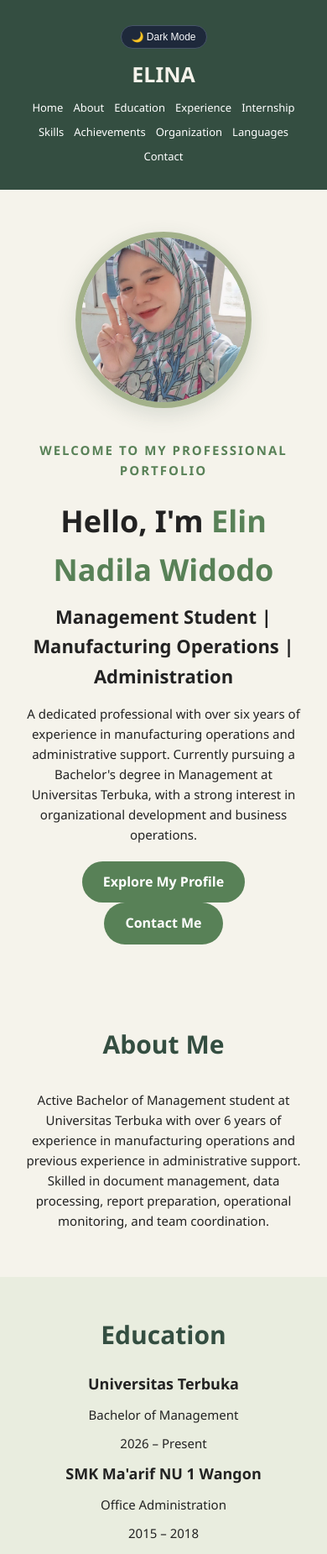
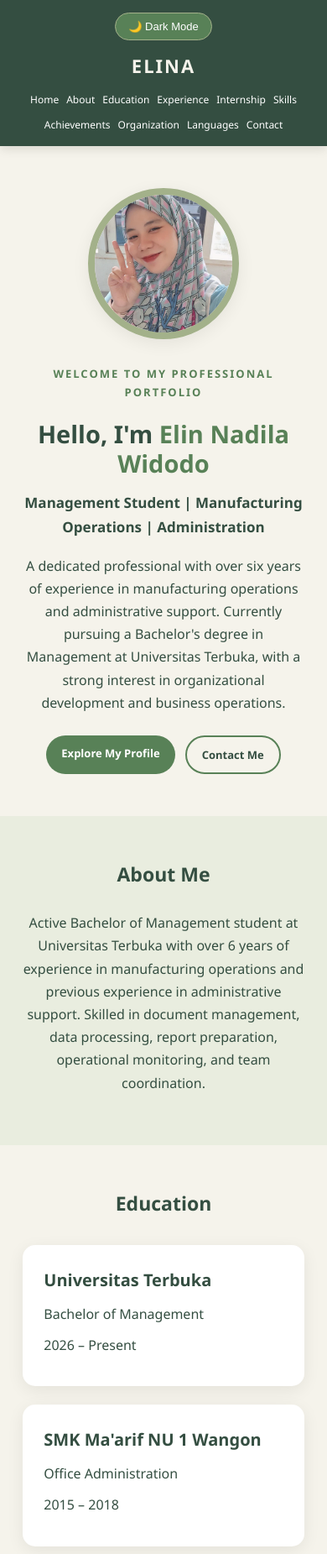
Before and after one commit to elinadila/elina-portofolio, a plain HTML site: page index.html in a window 390 px wide. Shown: the top 1851 px of the page at 84% size. Drawn offline with Linux system fonts and the light colour scheme.

Commit message:
Update style.css

```diff
--- a/style.css
+++ b/style.css
@@ -1,5 +1,19 @@
 
-/* RESET */
+/* =====================================
+   1. GLOBAL SETTINGS
+===================================== */
+
+:root {
+    --primary: #344e41;
+    --secondary: #588157;
+    --sage: #a3b18a;
+    --cream: #f5f3eb;
+    --light: #e9eddf;
+    --white: #ffffff;
+    --text: #344e41;
+    --shadow: 0 5px 20px rgba(0, 0, 0, 0.07);
+}
+
 * {
     margin: 0;
     padding: 0;
@@ -7,153 +21,324 @@
     scroll-behavior: smooth;
 }
 
-/* WARNA DAN FONT DASAR */
-body {
-    background-color: #F5F3EB;
-    color: #344E41;
-    font-family: Arial, sans-serif;
-    line-height: 1.7;
+html {
+    scroll-padding-top: 100px;
 }
 
-/* NAVIGASI */
+body {
+    font-family: 'Segoe UI', Arial, sans-serif;
+    background: var(--cream);
+    color: var(--text);
+    line-height: 1.7;
+    overflow-x: hidden;
+    transition: background 0.3s, color 0.3s;
+}
+
+img {
+    max-width: 100%;
+}
+
+/* =====================================
+   2. HEADER & NAVIGATION
+===================================== */
+
 header {
-    background-color: #344E41;
-    padding: 20px 8%;
+    background: var(--primary);
+    padding: 15px 7%;
+    position: sticky;
+    top: 0;
+    z-index: 1000;
+    box-shadow: 0 3px 12px rgba(0,0,0,0.12);
 }
 
 .navbar {
     display: flex;
+    align-items: center;
     justify-content: space-between;
-    align-items: center;
+    flex-wrap: wrap;
+    gap: 15px;
 }
 
 .logo {
-    color: #F5F3EB;
+    color: var(--cream);
     font-size: 25px;
-    font-weight: bold;
+    font-weight: 700;
     text-decoration: none;
+    letter-spacing: 2px;
 }
 
 .nav-links {
     display: flex;
-    gap: 25px;
+    align-items: center;
+    justify-content: center;
+    flex-wrap: wrap;
+    gap: 18px;
 }
 
 .nav-links a {
-    color: white;
+    color: var(--white);
+    font-size: 14px;
     text-decoration: none;
-    font-size: 15px;
+    transition: color 0.3s;
 }
 
 .nav-links a:hover {
-    color: #D6C7A1;
+    color: var(--sage);
 }
 
-/* HERO SECTION */
+/* DARK MODE BUTTON */
+
+#theme-toggle {
+    background: var(--secondary);
+    color: white;
+    border: 1px solid var(--sage);
+    padding: 8px 15px;
+    border-radius: 25px;
+    cursor: pointer;
+    font-size: 13px;
+}
+
+#theme-toggle:hover {
+    background: var(--sage);
+    color: var(--primary);
+}
+
+/* =====================================
+   3. HOME / HERO SECTION
+===================================== */
+
 .hero {
-    min-height: 520px;
+    width: 100%;
+    max-width: 1250px;
+    min-height: 580px;
+    margin: auto;
+    padding: 75px 8%;
     display: flex;
     align-items: center;
     justify-content: center;
-    gap: 65px;
-    padding: 70px 10%;
+    gap: 70px;
+}
+
+.hero-image {
+    flex: 0 0 280px;
+    display: flex;
+    justify-content: center;
+    align-items: center;
 }
 
 .foto-profil {
-    width: 270px;
-    height: 270px;
+    display: block;
+    width: 280px;
+    height: 280px;
     object-fit: cover;
+    object-position: center;
     border-radius: 50%;
-    border: 7px solid #A3B18A;
-    box-shadow: 0 8px 25px rgba(52, 78, 65, 0.15);
+    border: 8px solid var(--sage);
+    box-shadow: var(--shadow);
 }
 
 .hero-text {
-    max-width: 550px;
+    flex: 1;
+    max-width: 600px;
 }
 
 .greeting {
-    color: #588157;
-    font-weight: bold;
+    color: var(--secondary);
+    font-size: 13px;
+    font-weight: 700;
     letter-spacing: 2px;
-    font-size: 13px;
+    margin-bottom: 12px;
 }
 
 .hero-text h1 {
-    font-size: 48px;
-    margin: 10px 0;
+    font-size: 46px;
+    line-height: 1.2;
+    margin-bottom: 15px;
 }
 
 .hero-text h1 span {
-    color: #588157;
+    color: var(--secondary);
 }
 
 .hero-text h2 {
-    font-size: 22px;
-    margin-bottom: 15px;
+    font-size: 21px;
+    font-weight: 600;
+    margin-bottom: 18px;
 }
 
 .hero-text p {
-    margin-bottom: 20px;
+    margin-bottom: 22px;
 }
 
-/* TOMBOL */
+/* =====================================
+   4. BUTTONS
+===================================== */
+
+.hero-buttons {
+    display: flex;
+    flex-wrap: wrap;
+    gap: 12px;
+    margin-top: 25px;
+}
+
 .button {
     display: inline-block;
-    background-color: #588157;
+    background: var(--secondary);
     color: white;
-    padding: 12px 25px;
+    padding: 12px 24px;
     border-radius: 30px;
     text-decoration: none;
-    font-weight: bold;
+    font-size: 14px;
+    font-weight: 600;
+    transition: 0.3s;
 }
 
 .button:hover {
-    background-color: #344E41;
+    background: var(--primary);
+    transform: translateY(-3px);
 }
 
-/* BAGIAN KONTEN */
+.button-outline {
+    background: transparent;
+    color: var(--primary);
+    border: 2px solid var(--secondary);
+}
+
+.button-outline:hover {
+    background: var(--secondary);
+    color: white;
+}
+
+/* =====================================
+   5. GENERAL CONTENT SECTIONS
+===================================== */
+
 .content-section {
-    padding: 65px 10%;
+    width: 100%;
+    padding: 75px 8%;
     text-align: center;
 }
 
-.content-section:nth-child(odd) {
-    background-color: #E9EDDF;
+.content-section:nth-of-type(even) {
+    background: var(--light);
 }
 
 .content-section h2 {
+    color: var(--primary);
     font-size: 30px;
-    margin-bottom: 20px;
-    color: #344E41;
+    margin-bottom: 25px;
+    font-weight: 700;
+}
+
+.content-section h3 {
+    color: var(--primary);
+    font-size: 20px;
+    margin-bottom: 8px;
+}
+
+.content-section h4 {
+    font-size: 16px;
+    margin-bottom: 8px;
 }
 
 .content-section p {
-    max-width: 750px;
+    max-width: 800px;
     margin: 10px auto;
 }
 
-/* KEAHLIAN */
+.subheading {
+    margin-top: 45px;
+}
+
+/* =====================================
+   6. EXPERIENCE & INFORMATION CARDS
+===================================== */
+
+.info-container,
+.cards-container,
+.experience-container {
+    display: flex;
+    justify-content: center;
+    align-items: stretch;
+    flex-wrap: wrap;
+    gap: 22px;
+    max-width: 1100px;
+    margin: 30px auto;
+}
+
+.info-card,
+.experience-item,
+.internship-item,
+.item-cv,
+.card {
+    flex: 1 1 280px;
+    max-width: 420px;
+    padding: 25px;
+    background: var(--white);
+    border-radius: 15px;
+    box-shadow: var(--shadow);
+    text-align: left;
+    transition: transform 0.3s, box-shadow 0.3s;
+}
+
+.info-card:hover,
+.experience-item:hover,
+.internship-item:hover,
+.item-cv:hover,
+.card:hover {
+    transform: translateY(-5px);
+    box-shadow: 0 9px 25px rgba(0,0,0,0.12);
+}
+
+.info-card ul,
+.experience-item ul,
+.internship-item ul {
+    padding-left: 22px;
+    margin-top: 12px;
+}
+
+.info-card li,
+.experience-item li,
+.internship-item li {
+    margin-bottom: 8px;
+    font-size: 14px;
+}
+
+/* =====================================
+   7. SKILLS
+===================================== */
+
 .skills-container {
     display: flex;
     justify-content: center;
     flex-wrap: wrap;
-    gap: 20px;
-    margin-top: 25px;
+    gap: 15px;
+    max-width: 1000px;
+    margin: 30px auto;
 }
 
 .skill-card {
-    background-color: white;
-    padding: 22px 30px;
+    background: var(--white);
+    color: var(--secondary);
+    padding: 15px 23px;
     border-radius: 12px;
-    box-shadow: 0 4px 12px rgba(0,0,0,0.06);
-    font-weight: bold;
-    color: #588157;
+    font-weight: 600;
+    box-shadow: var(--shadow);
+    transition: 0.3s;
 }
 
-/* LINK KONTAK */
+.skill-card:hover {
+    background: var(--secondary);
+    color: white;
+    transform: translateY(-4px);
+}
+
+/* =====================================
+   8. LINKS
+===================================== */
+
 .content-section a {
-    color: #588157;
+    color: var(--secondary);
     text-decoration: none;
 }
 
@@ -161,38 +346,145 @@ header {
     text-decoration: underline;
 }
 
-/* FOOTER */
+/* =====================================
+   9. CONTACT
+===================================== */
+
+#contact p {
+    margin: 12px auto;
+}
+
+/* =====================================
+   10. FOOTER
+===================================== */
+
 footer {
-    background-color: #344E41;
+    background: var(--primary);
     color: white;
     text-align: center;
-    padding: 22px;
+    padding: 25px 15px;
     font-size: 14px;
 }
 
-/* RESPONSIVE UNTUK HP */
+footer p {
+    margin: 5px 0;
+}
+
+/* =====================================
+   11. DARK MODE
+===================================== */
+
+body.dark-mode {
+    --cream: #0f172a;
+    --light: #1e293b;
+    --white: #263449;
+    --primary: #cbd5e1;
+    --secondary: #a3b18a;
+    --text: #e2e8f0;
+    --sage: #647a60;
+    background: #0f172a;
+    color: #e2e8f0;
+}
+
+body.dark-mode header,
+body.dark-mode footer {
+    background: #111827;
+}
+
+body.dark-mode .content-section h2,
+body.dark-mode .content-section h3,
+body.dark-mode .content-section h4,
+body.dark-mode .hero-text h1,
+body.dark-mode .hero-text h2 {
+    color: #e2e8f0;
+}
+
+body.dark-mode .button-outline {
+    color: #e2e8f0;
+}
+
+body.dark-mode .info-card,
+body.dark-mode .experience-item,
+body.dark-mode .internship-item,
+body.dark-mode .item-cv,
+body.dark-mode .card,
+body.dark-mode .skill-card {
+    background: #1e293b;
+    color: #e2e8f0;
+}
+
+body.dark-mode .info-card h3,
+body.dark-mode .experience-item h3,
+body.dark-mode .internship-item h3 {
+    color: #a3b18a;
+}
+
+/* =====================================
+   12. TABLET RESPONSIVE
+===================================== */
+
+@media (max-width: 900px) {
+
+    .navbar {
+        justify-content: center;
+    }
+
+    .hero {
+        gap: 35px;
+        padding: 60px 6%;
+    }
+
+    .foto-profil {
+        width: 230px;
+        height: 230px;
+    }
+
+    .hero-image {
+        flex-basis: 230px;
+    }
+
+    .hero-text h1 {
+        font-size: 36px;
+    }
+
+    .hero-text h2 {
+        font-size: 18px;
+    }
+}
+
+/* =====================================
+   13. MOBILE RESPONSIVE
+===================================== */
+
 @media (max-width: 768px) {
 
     header {
-        padding: 18px 5%;
+        padding: 15px 5%;
     }
 
     .navbar {
         flex-direction: column;
-        gap: 15px;
+        gap: 12px;
     }
 
     .nav-links {
-        gap: 15px;
-        flex-wrap: wrap;
-        justify-content: center;
+        gap: 10px 15px;
+    }
+
+    .nav-links a {
+        font-size: 13px;
     }
 
     .hero {
         flex-direction: column;
         text-align: center;
+        min-height: auto;
         padding: 50px 7%;
         gap: 30px;
+    }
+
+    .hero-image {
+        flex: none;
     }
 
     .foto-profil {
@@ -200,304 +492,73 @@ footer {
         height: 210px;
     }
 
+    .hero-text {
+        width: 100%;
+    }
+
     .hero-text h1 {
-        font-size: 36px;
+        font-size: 34px;
+    }
+
+    .hero-text h2 {
+        font-size: 17px;
+    }
+
+    .hero-buttons {
+        justify-content: center;
     }
 
     .content-section {
-        padding: 45px 7%;
-    }
+        padding: 50px 7%;
     }
 
-/* SUBHEADING */
-.subheading {
-    margin-top: 50px;
+    .content-section h2 {
+        font-size: 26px;
     }
 
-/* EXPERIENCE LIST */
-.info-card ul {
-    padding-left: 20px;
-    margin-top: 15px;
-    text-align: left;
-}
-
-.info-card li {
-    font-size: 13px;
-    margin-bottom: 10px;
-    line-height: 1.6;
-}
-
-/* CARD RESPONSIVE */
-.info-card {
-    flex: 1 1 280px;
-    max-width: 380px;
-}
-
-/* NAVIGATION RESPONSIVE */
-.nav-links {
-    flex-wrap: wrap;
-    justify-content: center;
-}
-
-@media (max-width: 768px) {
-    .nav-links {
-        gap: 12px;
-    }
-
-    .nav-links a {
-        font-size: 13px;
-    }
-}
-/* Mencegah halaman melebar ke samping */
-html, body {
-    max-width: 100%;
-    overflow-x: hidden;
-    box-sizing: border-box;
-}
-
-*, *::before, *::after {
-    box-sizing: inherit;
-}
-
-/* Merapikan menu navigasi agar pas di layar laptop */
-.navbar {
-    display: flex;
-    align-items: center;
-    justify-content: space-between;
-    flex-wrap: wrap;
-    padding: 15px 5%;
-    gap: 15px;
-}
-
-.nav-links {
-    display: flex;
-    flex-wrap: wrap;
-    gap: 14px;
-}
-
-.nav-links a {
-    font-size: 14px;
-}
-
-/* Penyesuaian otomatis untuk layar HP / tablet (di bawah 768px) */
-@media (max-width: 768px) {
-    .navbar {
-        flex-direction: column;
-        text-align: center;
-    }
-
-    .nav-links {
-        justify-content: center;
-        gap: 10px;
-    }
-}
-/* Memastikan semua bagian utama ikut berubah gelap */
-body.dark-mode,
-body.dark-mode main,
-body.dark-mode section,
-body.dark-mode .hero,
-body.dark-mode .hero-section {
-    background-color: #0f172a !important;
-    background: #0f172a !important;
-    color: #f1f5f9 !important;
-}
-
-body.dark-mode h1,
-body.dark-mode h2,
-body.dark-mode h3,
-body.dark-mode p,
-body.dark-mode span,
-body.dark-mode li {
-    color: #f1f5f9 !important;
-}
-
-body.dark-mode .skill-card,
-body.dark-mode .card {
-    background-color: #1e293b !important;
-    color: #e2e8f0 !important;
-    border-color: #334155 !important;
-}
-#theme-toggle {
-    background-color: #1e293b;
-    color: #f8fafc;
-    border: 1px solid #475569;
-    padding: 6px 12px;
-    border-radius: 20px;
-    cursor: pointer;
-    font-size: 13px;
-    font-weight: 500;
-}
-
-#theme-toggle:hover {
-    background-color: #334155;
-}
-/* Menengahkan setiap section dan membatasi lebarnya agar rapi */
-section {
-    max-width: 850px;
-    margin: 0 auto;
-    padding: 60px 20px;
-    display: flex;
-    flex-direction: column;
-    align-items: center;
-}
-
-/* Memastikan judul section (seperti Internship Experience) berada di tengah */
-section h2 {
-    text-align: center;
-    width: 100%;
-    margin-bottom: 30px;
-}
-
-/* Menengahkan kotak/item pengalaman kerja & magang */
+    .info-card,
     .experience-item,
     .internship-item,
     .item-cv,
     .card {
-    width: 100%;
-    max-width: 650px;
-    margin: 0 auto 25px auto;
-    text-align: center;
+        max-width: 100%;
+        flex-basis: 100%;
+    }
 }
 
-/* Merapikan daftar poin (bullet list) agar tetap sejajar dan enak dibaca di tengah */
-section ul {
-    display: inline-block;
-    text-align: left;
-    margin: 15px auto 0 auto;
-    padding-left: 20px;
-}
-/* Menyamakan font utama untuk seluruh halaman */
-body {
-  font-family: Arial, Helvetica, sans-serif; /* Sesuaikan dengan font yang Anda pakai */
-  color: #333;
-}
+/* =====================================
+   14. SMALL MOBILE
+===================================== */
 
-/* Mengatur judul utama bagian (Work Experience) */
-#experience h2, .experience-section h2 {
-  font-size: 28px;
-  font-weight: 700;
-  text-align: center;
-  margin-bottom: 24px;
-}
+@media (max-width: 450px) {
 
-/* Mengatur nama perusahaan/instansi */
-#experience h3, .experience-section h3 {
-  font-size: 20px;
-  font-weight: 700;
-  margin-bottom: 4px;
-}
-
-/* Mengatur jabatan/posisi */
-#experience h4, .experience-section h4 {
-  font-size: 16px;
-  font-weight: 600;
-  color: #444;
-  margin-bottom: 4px;
-}
-
-/* Mengatur periode tahun dan daftar deskripsi pekerjaan */
-#experience p, #experience li,
-.experience-section p, .experience-section li {
-  font-size: 15px;
-  font-weight: 400;
-  line-height: 1.6;
-}
-/* Terapkan ke seluruh elemen di semua bagian (About, Education, Work, Internship) */
-body {
-  font-family: 'Segoe UI', Arial, sans-serif;
-  color: #222;
-  line-height: 1.6;
-}
-
-/* Semua judul bagian utama (About Me, Work Experience, Internship Experience) */
-section h2 {
-  font-size: 28px;
-  font-weight: 700;
-  text-align: center;
-  margin-bottom: 24px;
-}
-
-/* Semua nama instansi/perusahaan/sekolah */
-section h3 {
-  font-size: 20px;
-  font-weight: 700;
-  margin-bottom: 6px;
-}
-
-/* Semua jabatan/posisi/jurusan */
-section h4 {
-  font-size: 16px;
-  font-weight: 600;
-  color: #444;
-  margin-bottom: 4px;
-}
-
-/* Semua paragraf, periode tahun, dan daftar poin (bullet points) */
-section p,
-section li {
-  font-size: 16px !important; /* !important memastikan tidak tertimpa gaya lain */
-  font-weight: 400;
-}
-/* 1. Pengaturan Global agar tidak ada elemen yang terpotong ke samping */
-* {
-  box-sizing: border-box;
-}
-
-body {
-  margin: 0;
-  padding: 0;
-  overflow-x: hidden;
-}
-
-section {
-  max-width: 850px;
-  margin: 0 auto;
-  padding: 40px 24px;
-}
-
-/* 2. Penyesuaian Khusus Tampilan Layar HP (lebar maksimal 768px) */
-@media (max-width: 768px) {
-  /* Merapikan Navbar di layar HP agar menu tidak bertumpuk */
-  .navbar {
-    display: flex;
-    flex-direction: column;
-    align-items: center;
-    padding: 12px 16px;
-    gap: 10px;
+    .logo {
+        font-size: 22px;
     }
 
     .nav-links {
-    display: flex;
-    flex-wrap: wrap; /* Menu otomatis turun ke baris bawah jika layar sempit */
-    justify-content: center;
-    gap: 8px 12px;
+        gap: 9px;
     }
 
     .nav-links a {
+        font-size: 12px;
+    }
+
+    .hero-text h1 {
+        font-size: 29px;
+    }
+
+    .foto-profil {
+        width: 180px;
+        height: 180px;
+    }
+
+    .content-section h2 {
+        font-size: 23px;
+    }
+
+    .button {
+        padding: 10px 18px;
         font-size: 13px;
     }
-
-  #theme-toggle {
-    font-size: 12px;
-    padding: 6px 12px;
 }
-
-  /* Merapikan ukuran teks & jarak konten di layar HP */
-  section {
-    padding: 28px 18px;
-  }
-
-  section h2 {
-    font-size: 24px;
-  }
-
-  section h3 {
-    font-size: 18px;
-  }
-
-  section p,
-  section li {
-    font-size: 15px !important;
-  }
-}
-<button id="theme-toggle">🌙 Dark Mode</button>
```
Lines whose indentation alone changed are shown as unchanged.
